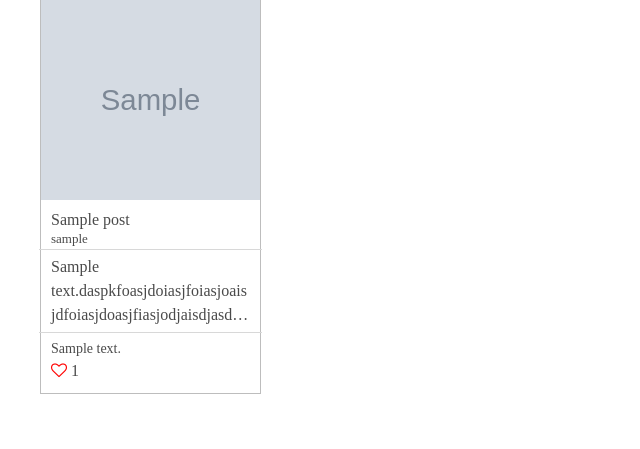
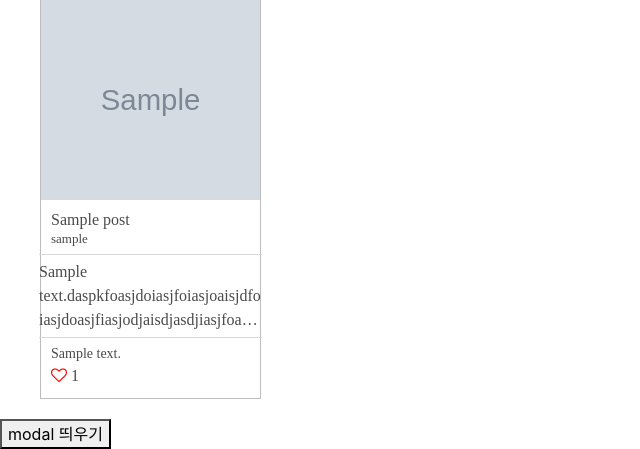
Before and after one commit to aaanjini/hanghae99_007, a Flask app: template templates/index.html in a window 1280 px wide. Shown: the part 355-804 px from the top of the page, without its empty margins (0-640 px from the left). Before the commit the page ends 749 px from the top, so only its background shows below. Run offline with Flask 2, Linux system fonts and the light colour scheme; the template is opened without the code that fills it: most values are stand-ins (such as "Sample title", 1, 10 or a date in 2020); grey boxes marked "Sample" are stand-in pictures; some libraries are stand-ins or nearby versions; some web fonts are replaced.

Commit message:
no message

```diff
--- a/app.py
+++ b/app.py
@@ -1,5 +1,6 @@
 from flask import Flask, render_template, jsonify, request, session, redirect, url_for
 from bson.objectid import ObjectId
+from werkzeug.utils import secure_filename
 
 app = Flask(__name__)
 
@@ -8,6 +9,8 @@ from pymongo import MongoClient
 client = MongoClient('15.164.226.215', 27017, username="test", password="test")
 
 db = client.hanghae99_007
+app.config["TEMPLATES_AUTO_RELOAD"] = True
+app.config['UPLOAD_FOLDER'] = "./static/profile_pics"
 
 
 SECRET_KEY = 'SPARTA'
--- a/templates/index.html
+++ b/templates/index.html
@@ -6,8 +6,6 @@
     <!-- Bootstrap CSS -->
     <link rel="stylesheet" href="https://maxcdn.bootstrapcdn.com/bootstrap/4.0.0/css/bootstrap.min.css"
           integrity="sha384-Gn5384xqQ1aoWXA+058RXPxPg6fy4IWvTNh0E263XmFcJlSAwiGgFAW/dAiS6JXm" crossorigin="anonymous">
-    <link href="{{ url_for('static', filename='main.css') }}" rel="stylesheet">
-    <link href="{{ url_for('static', filename='common.css') }}" rel="stylesheet">
 
     <!-- JS -->
     <script src="https://ajax.googleapis.com/ajax/libs/jquery/3.5.1/jquery.min.js"></script>
@@ -34,6 +32,9 @@
     <link rel="preconnect" href="https://fonts.googleapis.com">
     <link rel="preconnect" href="https://fonts.gstatic.com" crossorigin>
     <link href="https://fonts.googleapis.com/css2?family=East+Sea+Dokdo&display=swap" rel="stylesheet">
+
+    <link href="{{ url_for('static', filename='main.css') }}" rel="stylesheet">
+    <link href="{{ url_for('static', filename='common.css') }}" rel="stylesheet">
 
     <script>
         function logout() {
@@ -97,6 +98,14 @@
 
             }
         }
+
+        function modalopen() {
+            let modal = $('.modal');
+            modal.css("display", "block")
+            $('body').addClass('not_scroll');
+            body.style.overflow = "hidden";
+        }
+
     </script>
 </head>
 <body>
@@ -248,10 +257,40 @@
             {% endfor %}
         </div>
         {#---------------------------------------------------------일반붕어end--------------------------------------------------------------#}
+
     </div>
     {#wrap end#}
 </div>
+{#---------------------------------------------------------모달start--------------------------------------------------------------#}
+<div class="modal">
+    <div class="modal_body">
+        modal
+        <button class="modalclose"></button>
+    </div>
+</div>
+<button class="btn-open-popup">modal 띄우기</button>
+<script>
+    const body = document.querySelector('body');
+    const modal = document.querySelector('.modal');
+    const btnOpenPopup = document.querySelector('.btn-open-popup');
 
+    btnOpenPopup.addEventListener('click', () => {
+        modal.classList.toggle('show');
 
+        if (modal.classList.contains('show')) {
+            body.style.overflow = 'hidden';
+        }
+    });
+
+    modal.addEventListener('click', (event) => {
+        if (event.target === modal) {
+            modal.classList.toggle('show');
+
+            if (!modal.classList.contains('show')) {
+                body.style.overflow = 'auto';
+            }
+        }
+    });
+</script>
 </body>
 </html>
```
Also changed, not shown: static/main.css (+39 -0 lines).
